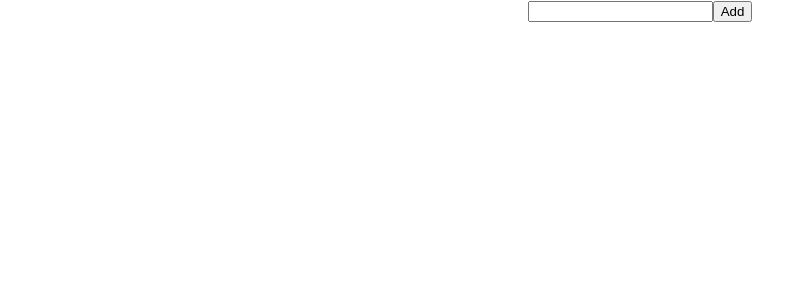
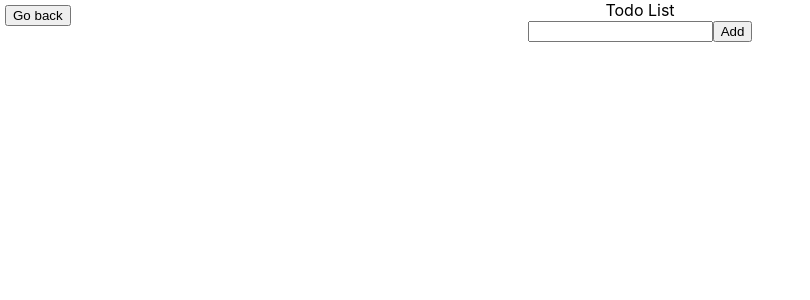
Before and after one commit to girgen2019/Forms_ToDos_API, a React (Create React App) app: page /todo in a window 1280 px wide. Shown: the top 300 px of the page, without its empty margins (0-810 px from the left). Built offline with nearby package versions, Linux system fonts and the light colour scheme.

Commit message:
feat: ToDO component

```diff
--- a/src/Components/Login.jsx
+++ b/src/Components/Login.jsx
@@ -69,7 +69,7 @@ export const Login = () => {
           style={{ position: 'fixed', top: '5px', left: '5px' }}
           onClick={goBack}
         >
-          Back
+         Go back
         </button>
         <form>
           <div>email</div>
--- a/src/Components/ToDo.jsx
+++ b/src/Components/ToDo.jsx
@@ -1,8 +1,31 @@
+/** @format */
+
+import { useState } from 'react';
+import { useNavigate } from 'react-router-dom';
+
 export const Todo = () => {
-    return(
-        <>
-            <input />
-            <button>Add</button>
-        </>
-    )
-}
+  const [todos, setTodos] = useState([]);
+
+  const handleAddTodos = () => {
+
+  }
+
+  const navigateToPrevios = useNavigate();
+  const goBackToLogin = () => {
+    navigateToPrevios('/login');
+  };
+
+  return (
+    <>
+      <button
+        style={{ position: 'fixed', top: '5px', left: '5px' }}
+        onClick={goBackToLogin}
+      >
+        Go back
+      </button>
+      <div>Todo List</div>
+      <input />
+      <button>Add</button>
+    </>
+  );
+};
```
